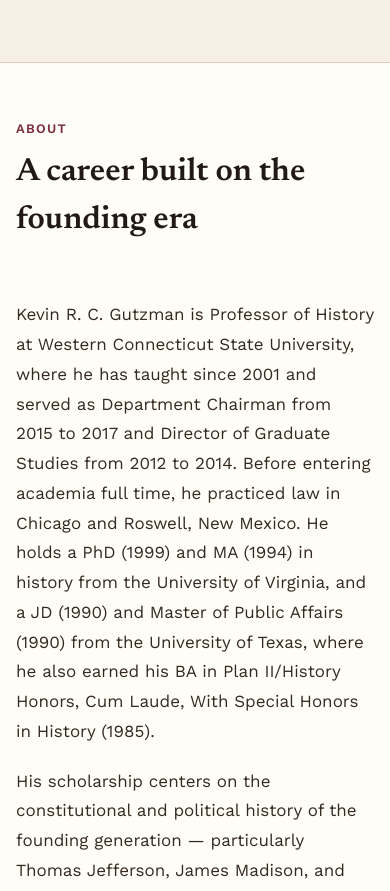
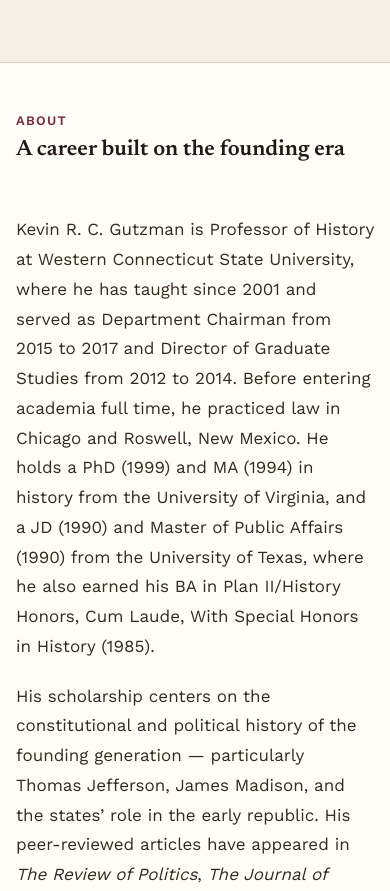
Before and after one commit to qvissak/kevingutzman, a React (Vite) app: page / in a window 390 px wide. Shown: the part 1073-1964 px from the top of the page. Built offline with nearby package versions, Linux system fonts and the light colour scheme.

Commit message:
Shrink About section's sticky header on mobile too
Missed this one in the prior pass — same kicker+title sticky pattern
as the other sections, so it gets the same mobile sizing.

```diff
--- a/src/components/About.jsx
+++ b/src/components/About.jsx
@@ -17,11 +17,11 @@
   return (
     <div id="about" className="border-y border-border bg-card">
       <div className="mx-auto grid max-w-[1100px] grid-cols-[repeat(auto-fit,minmax(260px,1fr))] gap-10 px-[clamp(16px,4vw,32px)] py-[clamp(40px,8vw,72px)]">
-        <div className="sticky top-[60px] self-start bg-card py-4">
-          <div className="mb-2.5 text-[13px] font-semibold tracking-[0.1em] text-accent uppercase">
+        <div className="sticky top-[60px] self-start bg-card py-2 md:py-4">
+          <div className="mb-1 text-[13px] font-semibold tracking-[0.1em] text-accent uppercase md:mb-2.5">
             About
           </div>
-          <h2 className="m-0 font-serif text-[32px] font-semibold">
+          <h2 className="m-0 font-serif text-[22px] font-semibold sm:text-[26px] md:text-[32px]">
             A career built on the founding era
           </h2>
         </div>
```
